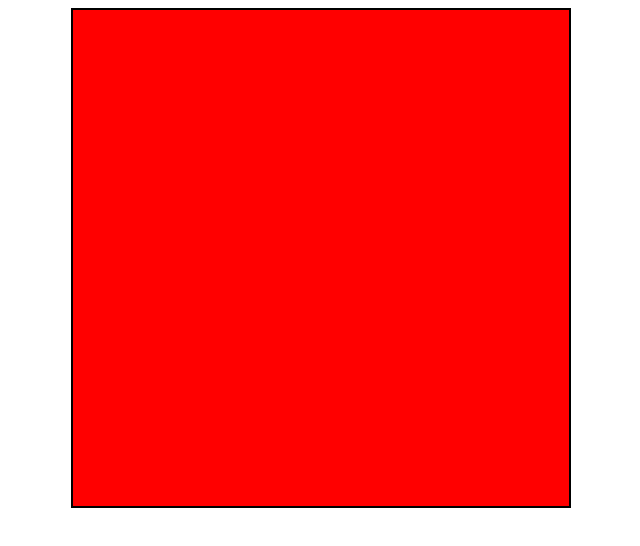
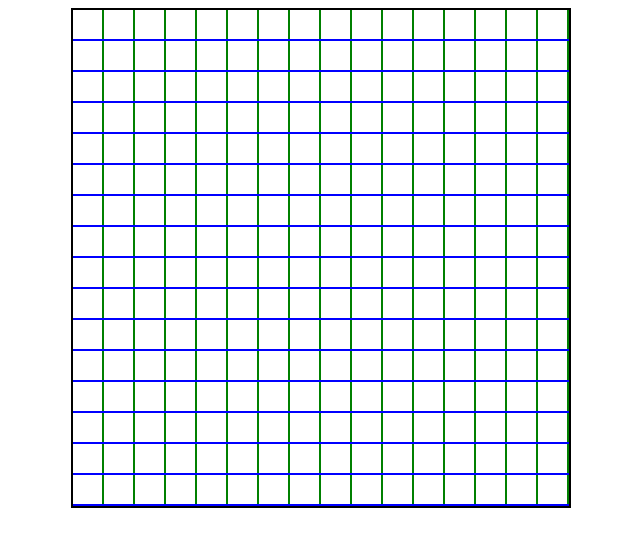
Before and after one commit to hnzeke/etch-a-sketch, a plain HTML site: page index.html in a window 1280 px wide. Shown: the whole page, without its empty margins (319-959 px from the left). Drawn offline with Linux system fonts and the light colour scheme.

Commit message:
Create loop that creates squares based on input

```diff
--- a/css/style.css
+++ b/css/style.css
@@ -12,3 +12,18 @@ body {
     height: 500px;
     background-color: red;
 }
+
+.row {
+    display: flex;
+    border-bottom: 2px solid blue;
+    background-color: white;
+    height: 100%;
+    width: 100%;
+}
+
+.unit {
+    background-color: white;
+    border-right: 2px solid green;
+    height: 100%;
+    width: 100%;
+}
--- a/js/script.js
+++ b/js/script.js
@@ -0,0 +1,13 @@
+const container = document.querySelector("#container");
+
+for (let i = 1; i <= 16; i++) { //Loop that creates columns and rows based on user input
+    const row = document.createElement('div');
+    row.classList.value = (`row ${[i]}`);
+    container.appendChild(row);
+
+    for (let i = 1; i <= 16; i++) {
+        const unit = document.createElement('div');
+        unit.classList.value = (`unit ${[i]}`);
+        row.appendChild(unit);
+    }
+}
```
